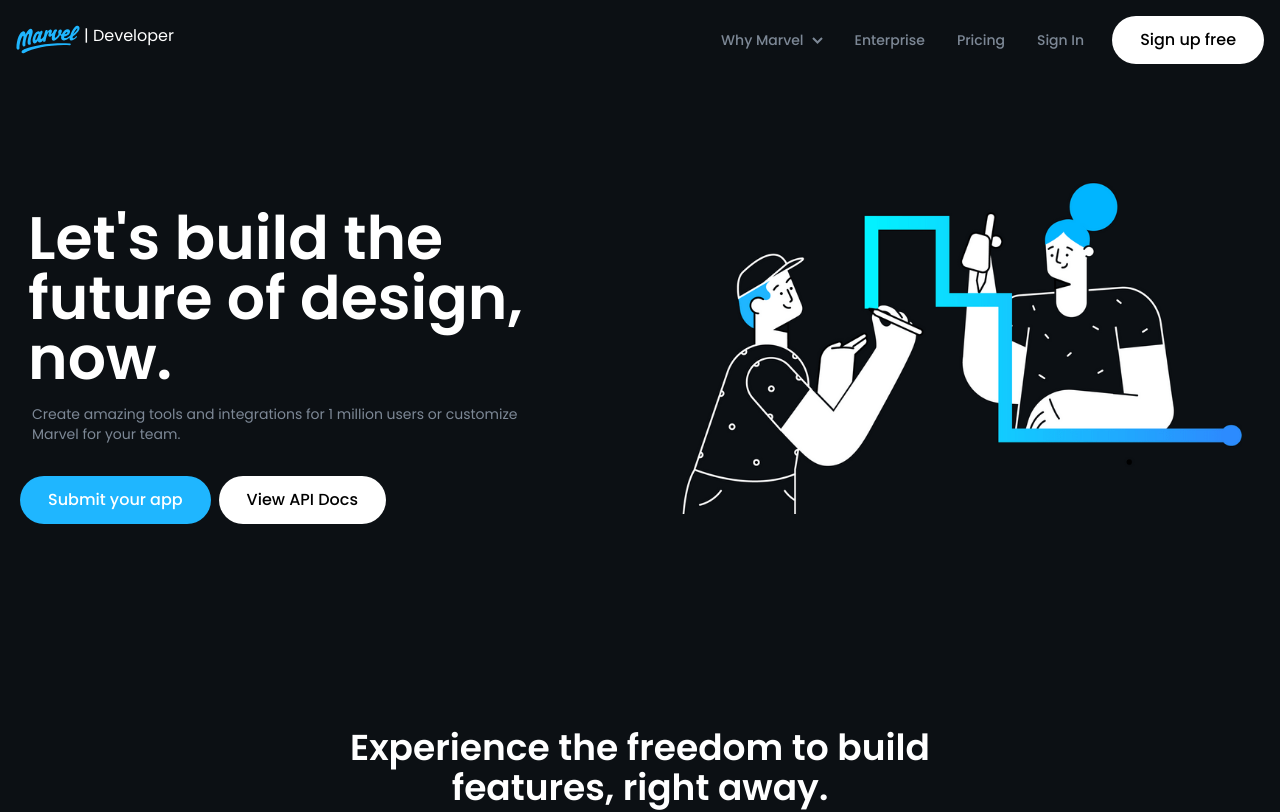
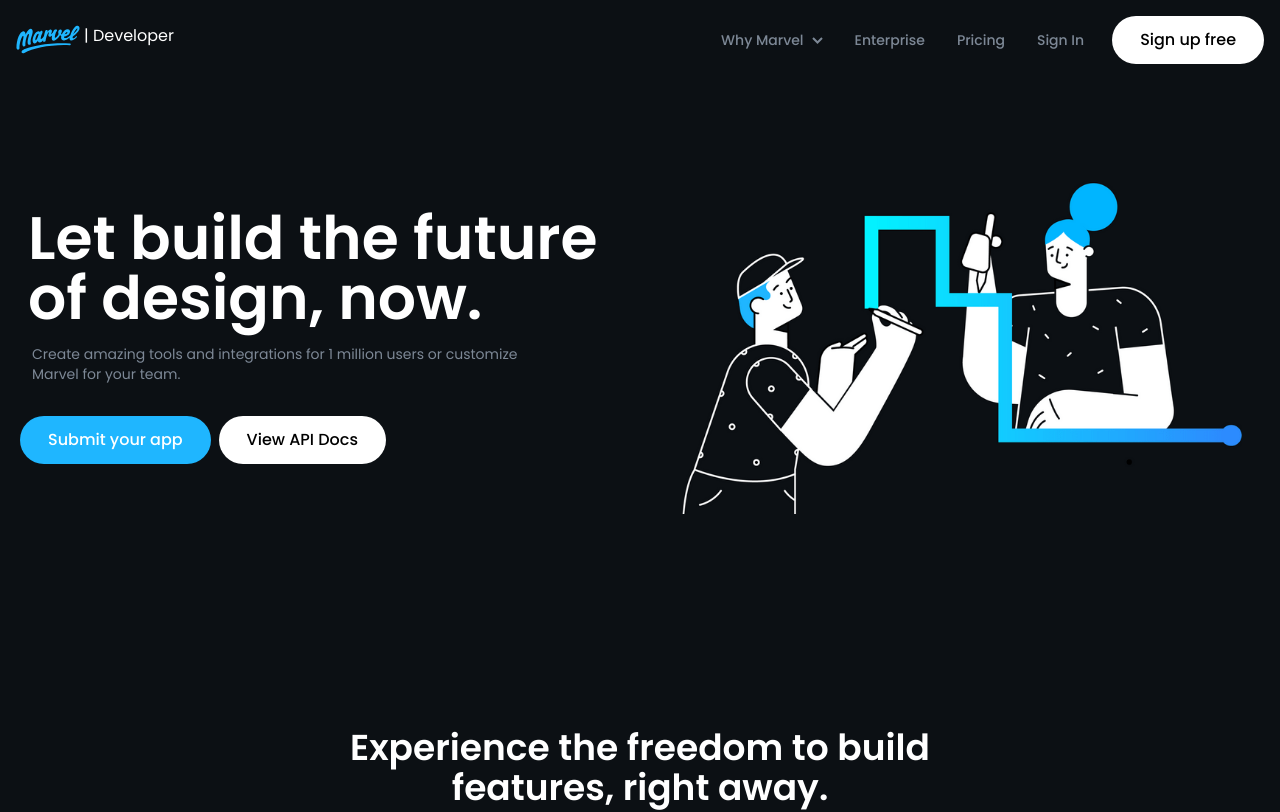
Before and after one commit to uidev-in/marvel, a Next.js app: page / in a window 1280 px wide. Shown: the top 812 px of the page. Built offline with nearby package versions, Linux system fonts and the light colour scheme.

Commit message:
build issue resolved

```diff
--- a/components/Hero/Hero.jsx
+++ b/components/Hero/Hero.jsx
@@ -11,7 +11,7 @@
             <div className="flex justify-between lg:min-h-[448px]">
               <div className="py-6 md:py-12">
                 <h1 className="px-2 text-center lg:max-w-3xl lg:text-start font-semibold text-2xl lg:text-6xl">
-                  Let's build the future of design, now.
+                  Let build the future of design, now.
                 </h1>
                 <p className="text-md mt-4 text-center text-sm text-secondary-gray lg:block lg:text-start lg:pl-3  lg:max-w-lg">
                   Create amazing tools and integrations for 1 million users or
```
